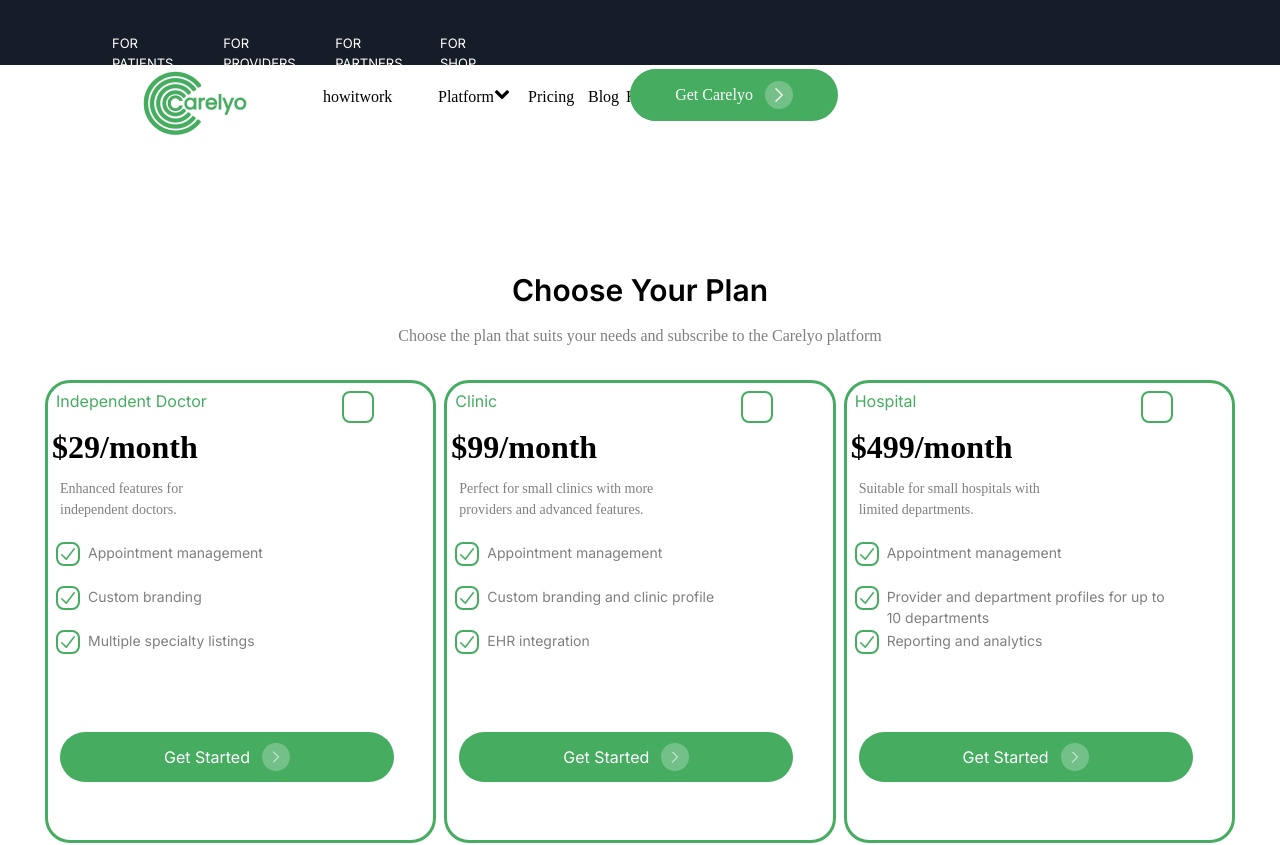
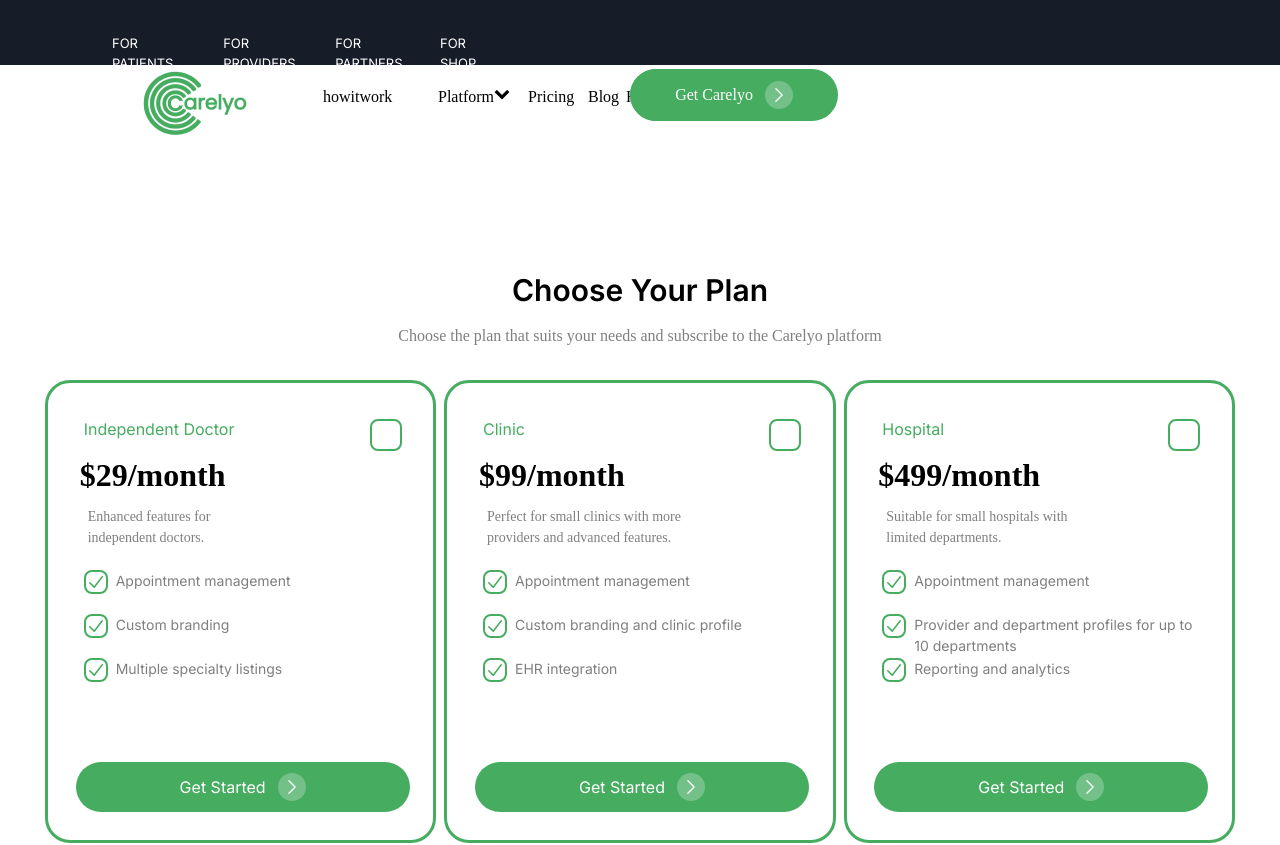
Before and after one commit to meeruu8282/next-mongodb-clerk, a Next.js app: page /providers/pricing in a window 1280 px wide. Shown: the top 845 px of the page. Built offline with nearby package versions, Linux system fonts and the light colour scheme.

Commit message:
more pricing kod and css

```diff
--- a/src/app/providers/Components/customContentBox.tsx
+++ b/src/app/providers/Components/customContentBox.tsx
@@ -29,15 +29,13 @@ const CustomContentBox: React.FC<CustomContentBoxProps> = ({
 }) => {
 
   const [isModalOpen, setModalOpen] = useState(false);
-  const [isModal1Open, setModal1Open] = useState(false);
-  const [isModal2Open, setModal2Open] = useState(false);
-  const [isModal3Open, setModal3Open] = useState(false);
+
 
 
   return (
-    <div className="w-[391.33px] h-[463px]  border-[3px] rounded-[25px] justify-between   border-[#45AC60]   ">
-      <div className="  ">
-        <div className="w-[333.98px] h-[249px] gap-[10px]  ">
+    <div className="w-[391.33px] h-[463px]  border-[3px] rounded-[25px]    border-[#45AC60]   ">
+      <div className=" w-[333.98px] h-[413,09px] mt-[27.61px] ml-[27.67px] item-center   ">
+
           <div className="w-[333.98px] flex justify-between h-[32px] p-2 ">
             <div className=" justify-between items-center w-[224px] h-[26px] text-[#45AC60] ">
               <p className="text-[-2%] leading-tight">{title}</p>
@@ -67,9 +65,9 @@ const CustomContentBox: React.FC<CustomContentBoxProps> = ({
               </div>
             ))}
           </div>
-        </div>
 
-        <div className="mt-[100px] ml-3 justify-center items-center">
+
+        <div className=" mt-[80px]  justify-center items-center">
           <CarelyoButton
             buttonText={buttonText}
             size="large"
--- a/src/app/providers/Components/getStartedButton.tsx
+++ b/src/app/providers/Components/getStartedButton.tsx
@@ -37,7 +37,7 @@ const CarelyoButton: React.FC<CarelyoButtonProps> = ({
     onClick={onClick}
       className={`${baseClass} ${colorClasses[color]} ${sizeClasses[size]} ${buttonSizeClasses[buttonSize]} } ${className}`}
     >
-      <div>
+      <div className="">
         <div className="carelyoButtonText flex items-center justify-center w-full">
           {buttonText}
           <div className="ml-3">
@@ -48,7 +48,7 @@ const CarelyoButton: React.FC<CarelyoButtonProps> = ({
                 viewBox="0 0 24 24"
                 strokeWidth="1.5"
                 stroke="currentColor"
-                className="w-5 h-4"
+                className="w-5 h-5"
               >
                 <path
                   strokeLinecap="round"
```
Also changed, not shown: src/app/providers/Components/popup.tsx (+2 -6 lines).
